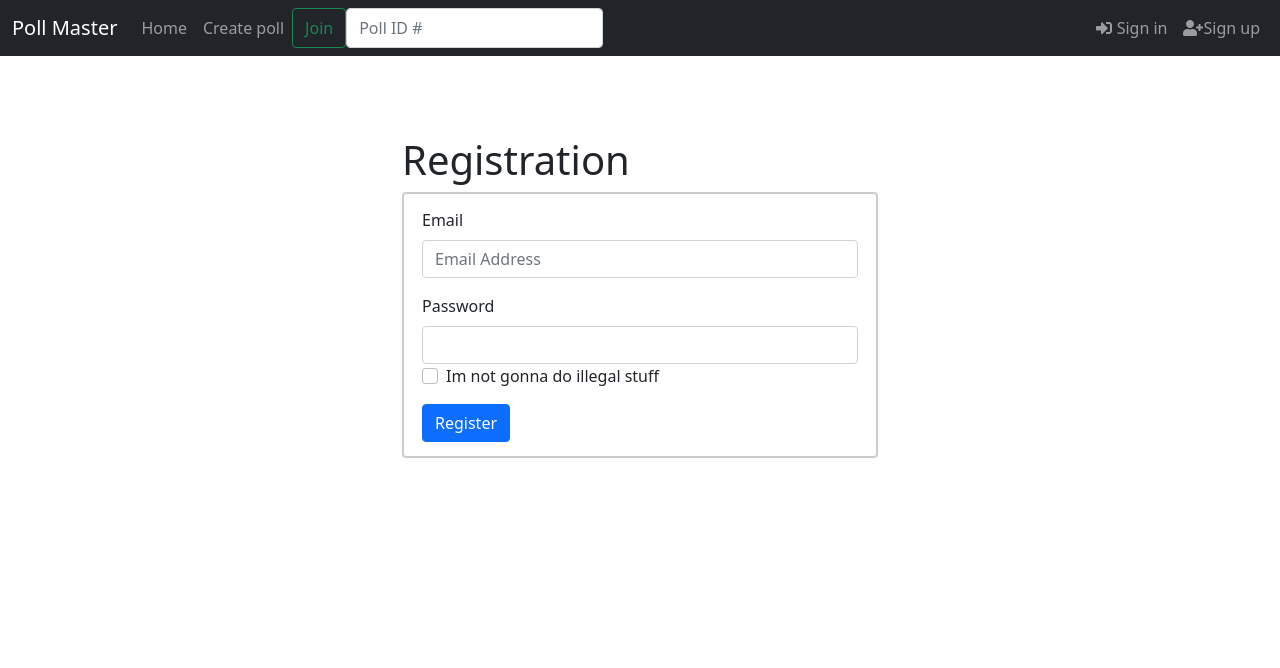
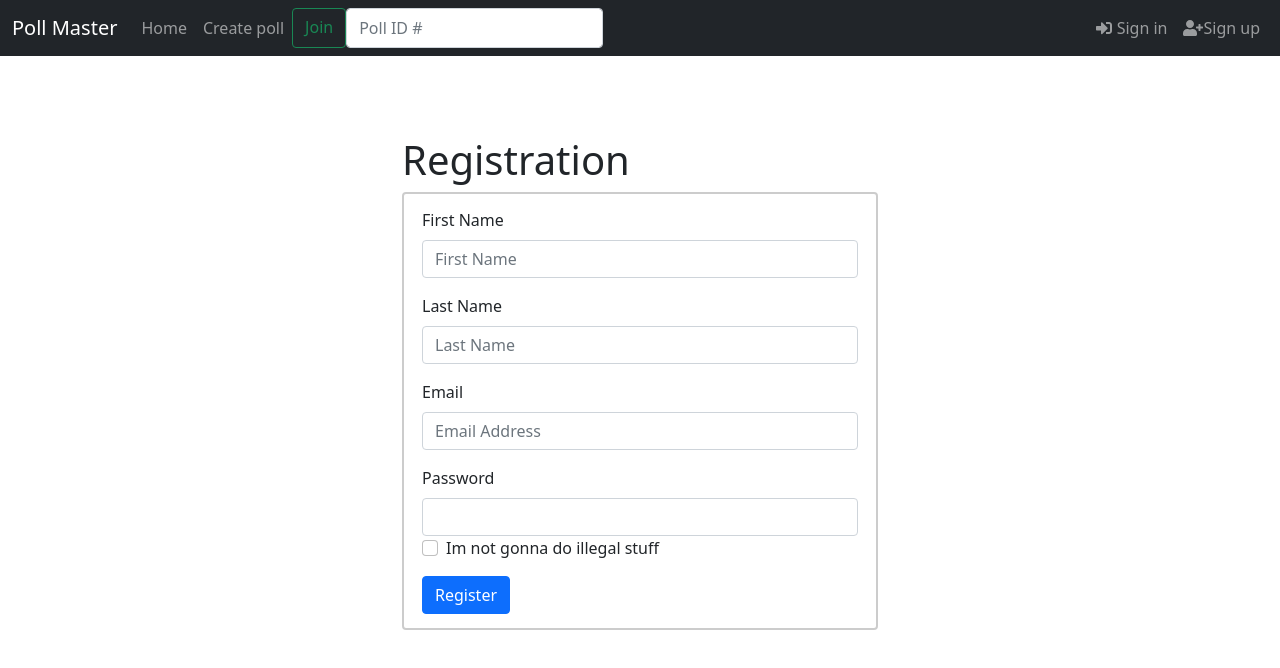
Before and after one commit to thq12345/pollmaster, a React (Create React App) app in the folder frontend/: page /registration in a window 1280 px wide. Shown: the top 668 px of the page. Built offline with nearby package versions, Linux system fonts and the light colour scheme.

Commit message:
finish navbar

```diff
--- a/frontend/src/App.js
+++ b/frontend/src/App.js
@@ -1,4 +1,4 @@
-import React from "react";
+import React ,{useState} from "react";
 import "./App.css";
 import Homepage from "./pages/homepage";
 import CreatePollPage from "./pages/createPollPage";
@@ -10,16 +10,23 @@ import { BrowserRouter as Router, Routes, Route } from "react-router-dom";
 import NavigationBar from "./components/navBar";
 
 function App() {
+
+  const [userIsLogin, setLogin] = useState( sessionStorage.getItem("user") !== null && sessionStorage.getItem("user") !== "null");
+  const userLogout = () => {
+    sessionStorage.setItem("user", null);
+    setLogin(false);
+  };
+
   return (
     <div className="App">
-      <NavigationBar/>
+      <NavigationBar userIsLogin={userIsLogin} userLogout={userLogout}/>
       <Router>
         <Routes>
           <Route path="/polls/new-poll" element={<CreatePollPage />} />
           <Route path="/polls/:pollId" element={<PollPage />} />
           <Route path="/polls" element={<PollsListPage />} />
-          <Route path="/login" element={<UserLoginPage />} />
-          <Route path="/registration" element={<UserRegistrationPage />} />
+          <Route path="/login" element={<UserLoginPage setLogin={setLogin}/>} />
+          <Route path="/registration" element={<UserRegistrationPage setLogin={setLogin}/>} />
           <Route path="/" element={<Homepage />} />
         </Routes>
       </Router>
--- a/frontend/src/components/navBar.jsx
+++ b/frontend/src/components/navBar.jsx
@@ -2,19 +2,21 @@ import React, { useState } from "react";
 import { Navbar, Nav, Container, Form, FormControl, Button } from "react-bootstrap";
 import GuestGreeting from "./guestGreeting";
 import UserGreeting from "./userGreeting";
+import { useNavigate } from "react-router";
 
-const NavigationBar = () => {
+const NavigationBar = ({ userIsLogin, userLogout }) => {
   const styles = {
     userStyle: {
       marginLeft: "0",
     },
   };
-  const [userIsLogin, setLogin] = useState(false);
-  const changeLoginStatus = () => {
-    setLogin(!userIsLogin);
+  const guestGreeting = <GuestGreeting />;
+  const userGreeting = <UserGreeting onLogout={userLogout} />;
+  let [searchText, setSearchText] = useState("");
+
+  let getSearchId = (val) => {
+    setSearchText(val.target.value);
   };
-  const guestGreeting = <GuestGreeting />;
-  const userGreeting = <UserGreeting onClick={changeLoginStatus} />;
 
   return (
     <Navbar bg="dark" expand="lg" variant="dark">
@@ -26,8 +28,17 @@ const NavigationBar = () => {
             <Nav.Link href="/">Home</Nav.Link>
             <Nav.Link href="/polls/new-poll">Create poll</Nav.Link>
             <Form className="d-flex">
-              <Button variant="outline-success">Join</Button>
-              <FormControl type="search" placeholder="Poll ID #" className="me-2" aria-label="Search" />
+              <Button href={`/polls/${searchText}`} variant="outline-success">
+                Join
+              </Button>
+              <FormControl
+                value={searchText}
+                onChange={getSearchId}
+                type="search"
+                placeholder="Poll ID #"
+                className="me-2"
+                aria-label="Search"
+              />
             </Form>
           </Nav>
           {userIsLogin ? userGreeting : guestGreeting}
--- a/frontend/src/components/userGreeting.jsx
+++ b/frontend/src/components/userGreeting.jsx
@@ -1,13 +1,16 @@
 import React from "react";
-import { Nav } from "react-bootstrap";
+import { Nav, Navbar } from "react-bootstrap";
 import { FontAwesomeIcon } from "@fortawesome/react-fontawesome";
 import { faSignOutAlt } from "@fortawesome/free-solid-svg-icons";
 
 const UserGreeting = (props) => {
+  let user = JSON.parse(sessionStorage.getItem("user"));
+
   return (
     <Nav>
+      <Navbar.Text>Hi, {user.firstName}</Navbar.Text>
       <Nav.Link href="">My polls</Nav.Link>
-      <Nav.Link onClick={(event) => props.onClick(event.target)}>
+      <Nav.Link onClick={(event) => props.onLogout(event.target)}>
         <FontAwesomeIcon icon={faSignOutAlt} />
         Sign out
       </Nav.Link>
--- a/frontend/src/pages/userLoginPage.jsx
+++ b/frontend/src/pages/userLoginPage.jsx
@@ -3,8 +3,9 @@ import { FontAwesomeIcon } from "@fortawesome/react-fontawesome";
 import { faEye } from "@fortawesome/free-solid-svg-icons";
 import { faEyeSlash } from "@fortawesome/free-solid-svg-icons";
 import { Container, Form, InputGroup, Button } from "react-bootstrap";
+import { useNavigate } from "react-router-dom";
 
-const UserLoginPage = () => {
+const UserLoginPage = ({ setLogin }) => {
   const styles = {
     form: {
       border: "2px solid rgba(0, 0, 0, 0.2)",
@@ -18,7 +19,7 @@ const UserLoginPage = () => {
       width: "400px",
     },
   };
-
+  const navigate = useNavigate();
   const [passwordShown, setPasswordShown] = useState(false);
   const [validated, setValidated] = useState(false);
   const eye = <FontAwesomeIcon icon={passwordShown ? faEye : faEyeSlash} />;
@@ -27,7 +28,6 @@ const UserLoginPage = () => {
   //Show password when check box
   const togglePassword = (e) => {
     e.preventDefault();
-
     setPasswordShown(!passwordShown);
   };
 
@@ -55,6 +55,8 @@ const UserLoginPage = () => {
       if (userInput.ok) {
         let result = await userInput.json();
         sessionStorage.setItem("user", JSON.stringify(result.user));
+        setLogin(true);
+        navigate("/");
       } else {
         e.preventDefault();
       }
--- a/frontend/src/pages/userRegistrationPage.jsx
+++ b/frontend/src/pages/userRegistrationPage.jsx
@@ -1,8 +1,9 @@
 import React, { useRef } from "react";
 import { Container, Form, Button } from "react-bootstrap";
 import { useNavigate } from "react-router-dom";
+import { stringify } from "uuid";
 
-const UserRegistrationPage = () => {
+const UserRegistrationPage = ({ setLogin }) => {
   const styles = {
     form: {
       border: "2px solid rgba(0, 0, 0, 0.2)",
@@ -32,6 +33,13 @@ const UserRegistrationPage = () => {
     });
 
     if (registrationInput.ok) {
+      let result = await registrationInput.json();
+      let userObejct = {
+        firstName: result.user.firstName,
+        _id: result.user._id,
+      };
+      sessionStorage.setItem("user", JSON.stringify(userObejct));
+      setLogin(true);
       navigate("/");
     }
   };
@@ -42,6 +50,16 @@ const UserRegistrationPage = () => {
         <h1>Registration</h1>
 
         <Form style={styles.form} ref={registrationFormRef} onSubmit={submitHandler}>
+          <Form.Group className="mb-3" controlId="registrationFirstName">
+            <Form.Label>First Name</Form.Label>
+            <Form.Control required name="firstName" type="text" placeholder="First Name" />
+          </Form.Group>
+
+          <Form.Group className="mb-3" controlId="registrationLastName">
+            <Form.Label>Last Name</Form.Label>
+            <Form.Control required name="lastName" type="text" placeholder="Last Name" />
+          </Form.Group>
+
           <Form.Group className="mb-3" controlId="registrationEmail">
             <Form.Label>Email</Form.Label>
             <Form.Control required name="email" type="email" placeholder="Email Address" />
```
Also changed, not shown: 1 other file (tests, documents, lock files or other folders).
